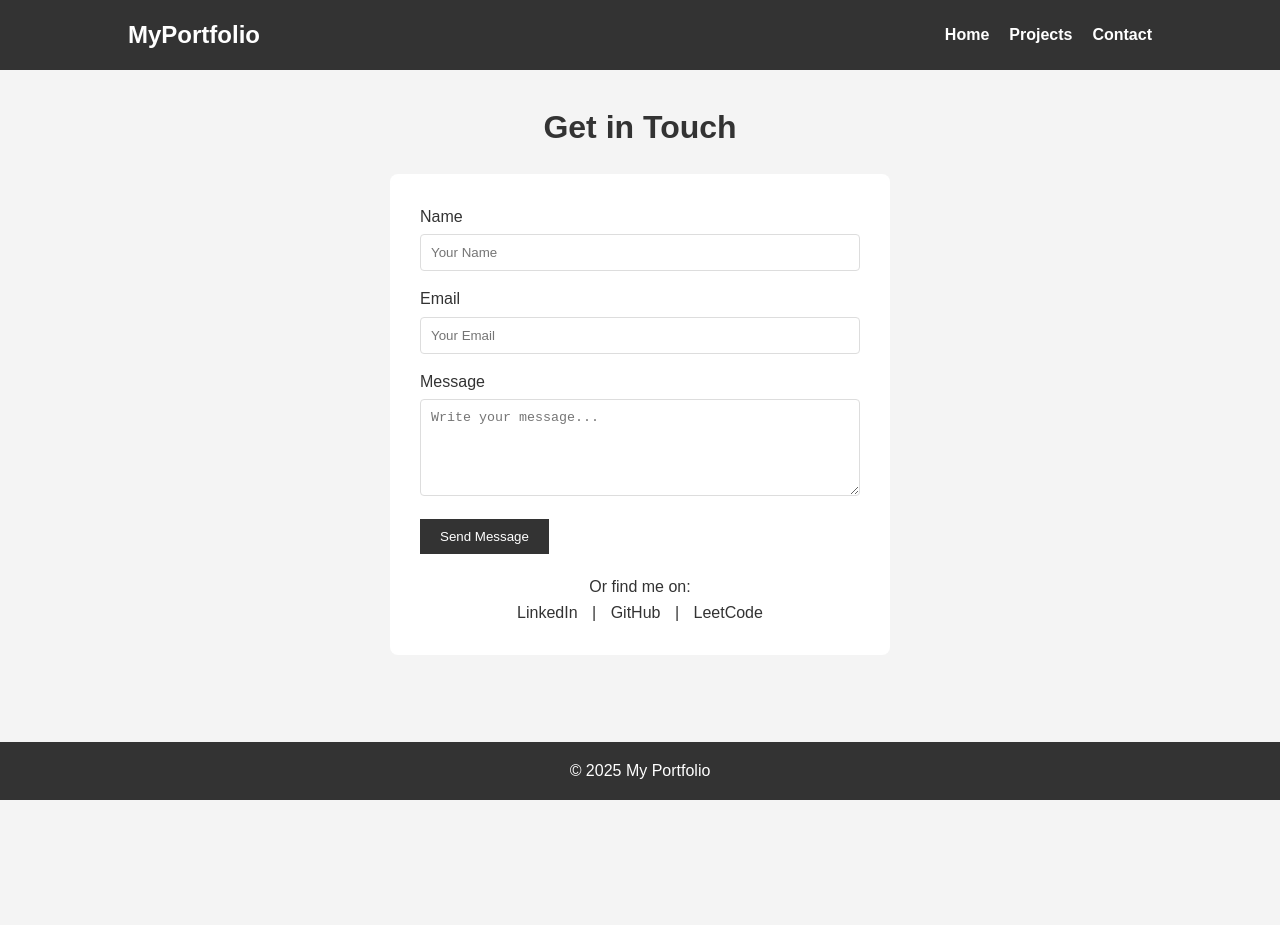
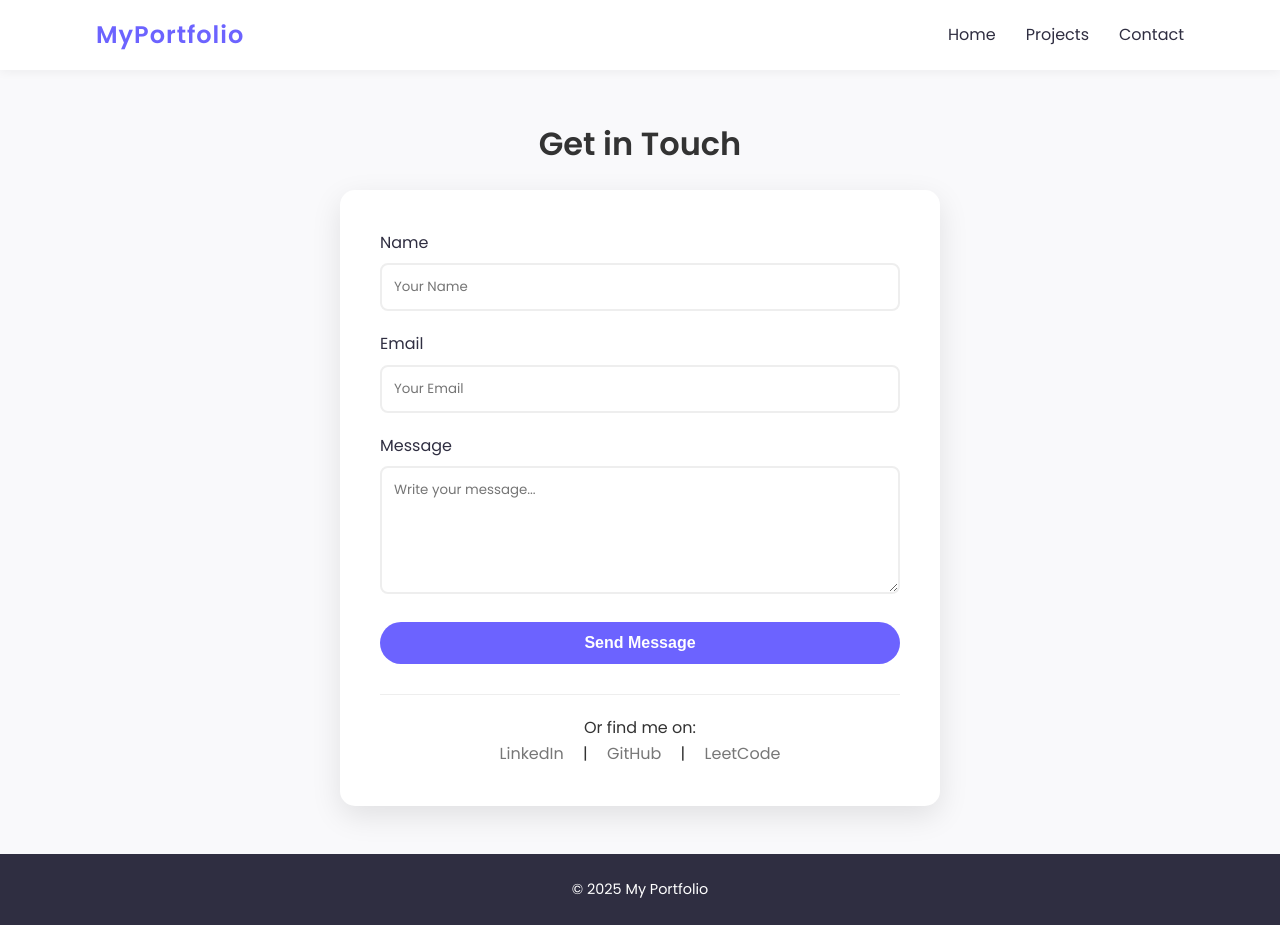
Before and after one commit to ReejuBanerjee/portfolio-task, a plain HTML site: page contact.html in a window 1280 px wide. Before the commit the page ends 800 px from the top, so only its background shows below. Drawn offline with Linux system fonts and the light colour scheme.

Commit message:
Updated design to be more beautiful

```diff
--- a/css/style.css
+++ b/css/style.css
@@ -1,6 +1,20 @@
 /* css/style.css */
 
-/* 1. General Reset */
+/* 1. Import Google Fonts */
+@import url('https://fonts.googleapis.com/css2?family=Poppins:wght@300;400;600&display=swap');
+
+/* 2. Variables (Easy to change colors here) */
+:root {
+    --primary-color: #6c63ff; /* A nice modern purple/blue */
+    --secondary-color: #2f2e41;
+    --bg-color: #f9f9fb;
+    --text-dark: #333;
+    --text-light: #777;
+    --white: #ffffff;
+    --shadow: 0 10px 30px rgba(0, 0, 0, 0.1);
+}
+
+/* 3. General Reset */
 * {
     margin: 0;
     padding: 0;
@@ -8,33 +22,39 @@
 }
 
 body {
-    font-family: 'Arial', sans-serif;
+    font-family: 'Poppins', sans-serif; /* Modern font */
     line-height: 1.6;
-    color: #333;
-    background-color: #f4f4f4;
+    color: var(--text-dark);
+    background-color: var(--bg-color);
     display: flex;
     flex-direction: column;
     min-height: 100vh;
 }
 
-/* 2. Navigation Bar (Consistent across pages) */
+/* 4. Navigation Bar */
 header {
-    background: #333;
-    color: #fff;
+    background: var(--white);
+    box-shadow: 0 2px 10px rgba(0,0,0,0.05); /* Subtle shadow */
     padding: 1rem 0;
+    position: sticky; /* Sticks to top when scrolling */
+    top: 0;
+    z-index: 1000;
 }
 
 nav {
     display: flex;
     justify-content: space-between;
     align-items: center;
-    width: 80%;
+    width: 85%;
+    max-width: 1200px;
     margin: 0 auto;
 }
 
 nav .logo {
     font-size: 1.5rem;
-    font-weight: bold;
+    font-weight: 600;
+    color: var(--primary-color);
+    letter-spacing: 1px;
 }
 
 nav ul {
@@ -43,115 +63,172 @@ nav ul {
 }
 
 nav ul li {
-    margin-left: 20px;
+    margin-left: 30px;
 }
 
 nav ul li a {
-    color: #fff;
+    color: var(--secondary-color);
     text-decoration: none;
-    font-weight: bold;
+    font-weight: 500;
+    transition: color 0.3s;
 }
 
 nav ul li a:hover {
-    color: #ff9900;
+    color: var(--primary-color);
 }
 
-/* 3. Main Container */
+/* 5. Main Container */
 main {
-    width: 80%;
-    margin: 2rem auto;
-    flex: 1; /* Pushes footer down */
+    width: 85%;
+    max-width: 1200px;
+    margin: 3rem auto;
+    flex: 1;
 }
 
-/* 4. Home Page Styles */
+/* 6. Hero Section (Home) */
 .hero {
     text-align: center;
-    padding: 50px 0;
+    padding: 80px 0;
+    background: linear-gradient(135deg, #fff 0%, #f0f0f5 100%); /* Subtle gradient */
+    border-radius: 20px;
+    margin-bottom: 40px;
 }
 
 .hero img {
-    width: 150px;
-    height: 150px;
-    border-radius: 50%; /* Makes image circular */
+    width: 180px;
+    height: 180px;
+    border-radius: 50%;
     object-fit: cover;
-    border: 5px solid #fff;
+    border: 5px solid var(--white);
+    box-shadow: var(--shadow); /* Soft shadow glow */
     margin-bottom: 20px;
-    box-shadow: 0 4px 8px rgba(0,0,0,0.1);
+    transition: transform 0.3s ease;
 }
 
-/* 5. Projects Page (Using CSS Grid) */
+.hero img:hover {
+    transform: scale(1.05); /* Slight zoom on hover */
+}
+
+.hero h1 {
+    font-size: 2.5rem;
+    margin-bottom: 10px;
+    color: var(--secondary-color);
+}
+
+.hero p {
+    color: var(--text-light);
+    max-width: 600px;
+    margin: 0 auto;
+    font-size: 1.1rem;
+}
+
+/* 7. Projects Page (Grid) */
 .project-grid {
     display: grid;
-    grid-template-columns: repeat(auto-fit, minmax(250px, 1fr));
-    gap: 20px;
+    grid-template-columns: repeat(auto-fit, minmax(280px, 1fr));
+    gap: 30px;
 }
 
 .card {
-    background: white;
-    padding: 20px;
-    border-radius: 8px;
-    box-shadow: 0 2px 5px rgba(0,0,0,0.1);
-    transition: transform 0.2s;
+    background: var(--white);
+    padding: 30px;
+    border-radius: 15px;
+    box-shadow: 0 5px 15px rgba(0,0,0,0.05);
+    transition: transform 0.3s, box-shadow 0.3s;
+    border-left: 5px solid var(--primary-color); /* Colorful accent line */
 }
 
 .card:hover {
-    transform: translateY(-5px);
+    transform: translateY(-10px); /* Lifts up */
+    box-shadow: var(--shadow);
 }
 
-/* 6. Contact Page Form */
+.card h3 {
+    margin-bottom: 15px;
+    color: var(--secondary-color);
+}
+
+/* 8. Contact Form */
 .contact-form {
-    background: white;
-    padding: 30px;
-    border-radius: 8px;
-    max-width: 500px;
+    background: var(--white);
+    padding: 40px;
+    border-radius: 15px;
+    max-width: 600px;
     margin: 0 auto;
+    box-shadow: var(--shadow);
 }
 
 .form-group {
-    margin-bottom: 15px;
+    margin-bottom: 20px;
 }
 
 .form-group label {
     display: block;
-    margin-bottom: 5px;
+    margin-bottom: 8px;
+    font-weight: 500;
+    color: var(--secondary-color);
 }
 
 .form-group input,
 .form-group textarea {
     width: 100%;
-    padding: 10px;
-    border: 1px solid #ddd;
-    border-radius: 4px;
+    padding: 12px;
+    border: 2px solid #eee;
+    border-radius: 8px;
+    font-family: inherit;
+    transition: border-color 0.3s;
+}
+
+.form-group input:focus,
+.form-group textarea:focus {
+    outline: none;
+    border-color: var(--primary-color); /* Highlight on click */
 }
 
 button {
-    background: #333;
+    background: var(--primary-color);
     color: white;
-    padding: 10px 20px;
+    padding: 12px 30px;
     border: none;
+    border-radius: 30px; /* Pill shape */
+    font-size: 1rem;
+    font-weight: 600;
     cursor: pointer;
+    transition: background 0.3s, transform 0.2s;
+    width: 100%;
 }
 
 button:hover {
-    background: #ff9900;
+    background: #5751d1; /* Slightly darker purple */
+    transform: translateY(-2px);
 }
 
+/* Social Links */
 .social-links {
     text-align: center;
-    margin-top: 20px;
+    margin-top: 30px;
+    padding-top: 20px;
+    border-top: 1px solid #eee;
 }
 
 .social-links a {
-    margin: 0 10px;
-    color: #333;
+    margin: 0 15px;
+    color: var(--text-light);
     text-decoration: none;
+    font-weight: 500;
+    transition: color 0.3s;
 }
 
-/* 7. Footer */
+.social-links a:hover {
+    color: var(--primary-color);
+}
+
+/* 9. Footer */
 footer {
-    background: #333;
-    color: white;
+    background: var(--secondary-color);
+    color: var(--white);
     text-align: center;
-    padding: 1rem 0;
+    padding: 1.5rem 0;
     margin-top: auto;
+    font-size: 0.9rem;
 }
```
